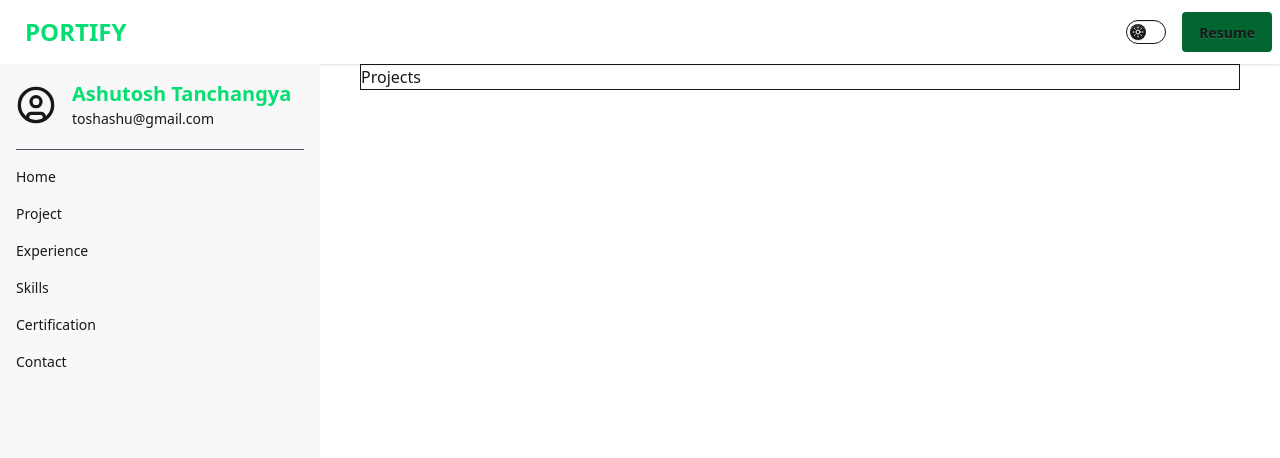
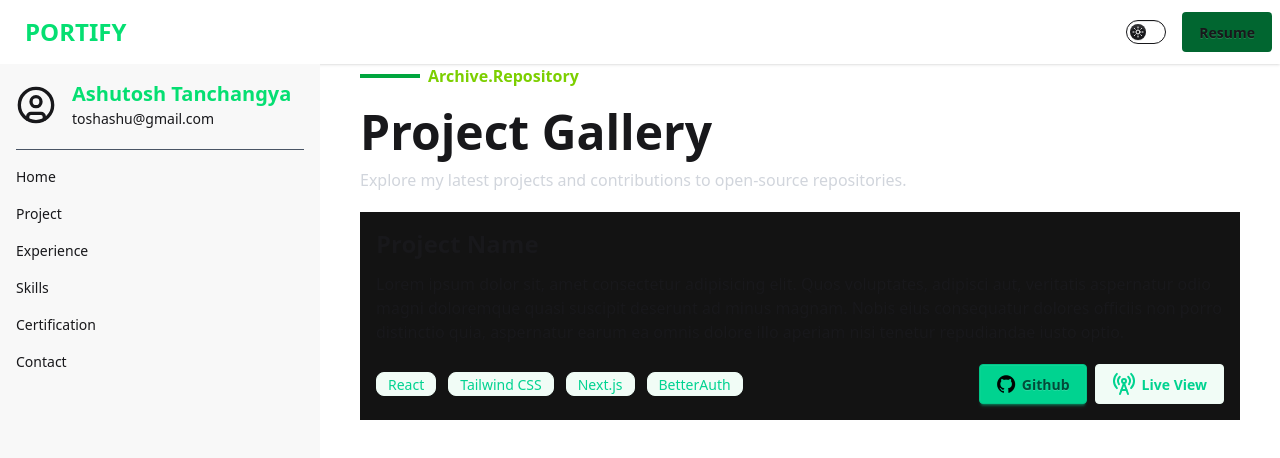
Before and after one commit to crack69-git/portify, a Next.js app: page /projects in a window 1280 px wide. Shown: the top 458 px of the page. Built offline with nearby package versions, Linux system fonts and the light colour scheme.

Commit message:
added project section

```diff
--- /dev/null
+++ b/src/app/experience/page.jsx
@@ -0,0 +1,7 @@
+import React from "react";
+
+const ExperiencePage = () => {
+  return <div>this is experience ExperiencePage</div>;
+};
+
+export default ExperiencePage;
--- a/src/app/projects/page.jsx
+++ b/src/app/projects/page.jsx
@@ -1,9 +1,49 @@
+import Image from "next/image";
 import React from "react";
-
+import github from "@/assets/github.png";
+import { RadioTower } from "lucide-react";
 const ProjectPage = () => {
   return (
-    <div className="w-11/12 mx-auto border">
-      <h2>Projects</h2>
+    <div className="w-11/12 mx-auto">
+      <div className="flex items-center gap-2">
+        <p className="h-1 w-15 bg-green-600"></p>
+        <p className="text-lime-500 font-semibold">Archive.Repository</p>
+      </div>
+      <h2 className="text-5xl font-bold mt-5">Project Gallery</h2>
+      <p className="text-gray-300 mt-3 mb-5">
+        Explore my latest projects and contributions to open-source
+        repositories.
+      </p>
+      <div>
+        <div className="bg-[#131313] p-4">
+          <h4 className="text-2xl font-bold">Project Name</h4>
+          <p className="mt-3">
+            Lorem ipsum dolor sit, amet consectetur adipisicing elit. Quos
+            voluptates, adipisci aut, veritatis aspernatur odio magni doloremque
+            quasi suscipit deserunt ad minus magnam. Nobis eius consequatur
+            dolores officiis non porro distinctio quia, aspernatur earum ea
+            omnis dolore illo aperiam nisi tenetur repudiandae iusto optio.
+          </p>
+          <div className="flex justify-between items-center gap-10">
+            <div className="flex items-center gap-3 mt-5 flex-wrap">
+              <p className="badge badge-soft badge-success">React</p>
+              <p className="badge badge-soft badge-success">Tailwind CSS</p>
+              <p className="badge badge-soft badge-success">Next.js</p>
+              <p className="badge badge-soft badge-success">BetterAuth</p>
+            </div>
+            <div className="flex gap-2">
+              <button className="btn btn-success mt-5">
+                <Image src={github} alt="GitHub" width={20} height={20} />
+                Github
+              </button>
+              <button className="btn btn-soft btn-success mt-5">
+                <RadioTower />
+                Live View
+              </button>
+            </div>
+          </div>
+        </div>
+      </div>
     </div>
   );
 };
--- /dev/null
+++ b/src/app/skills/page.jsx
@@ -0,0 +1,7 @@
+import React from "react";
+
+const SkillPage = () => {
+  return <div>this is skills page</div>;
+};
+
+export default SkillPage;
```
Also changed, not shown: src/assets/github.png (added).
